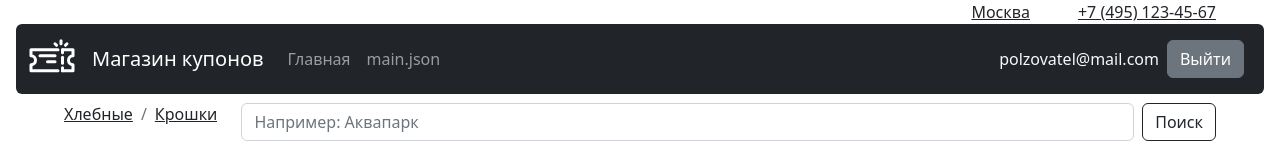
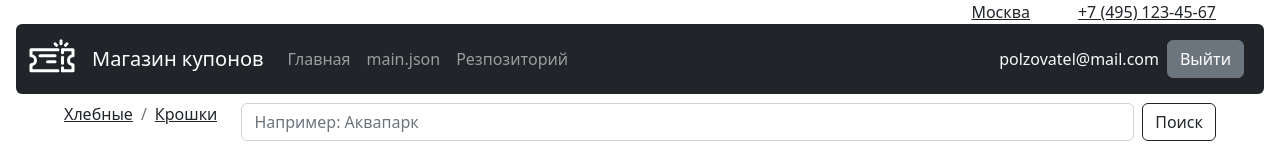
Before and after one commit to FunckingCat/frontend-exam, a Vue app: page / in a window 1280 px wide. Shown: the top 156 px of the page. Built offline with nearby package versions, Linux system fonts and the light colour scheme.

Commit message:
Ссылка на репозиторий

```diff
--- a/src/components/PageHeader.vue
+++ b/src/components/PageHeader.vue
@@ -23,6 +23,9 @@
             </li>
             <li class="nav-item">
               <a class="nav-link" href=https://raw.githubusercontent.com/FunckingCat/frontend-exam/main/public/coupons.json>main.json</a>
+            </li>
+            <li class="nav-item">
+              <a class="nav-link" href=https://github.com/FunckingCat/frontend-exam>Резпозиторий</a>
             </li>
           </ul>
           <div class="mx-2 my-2 mr-0 d-flex align-items-center">
```
